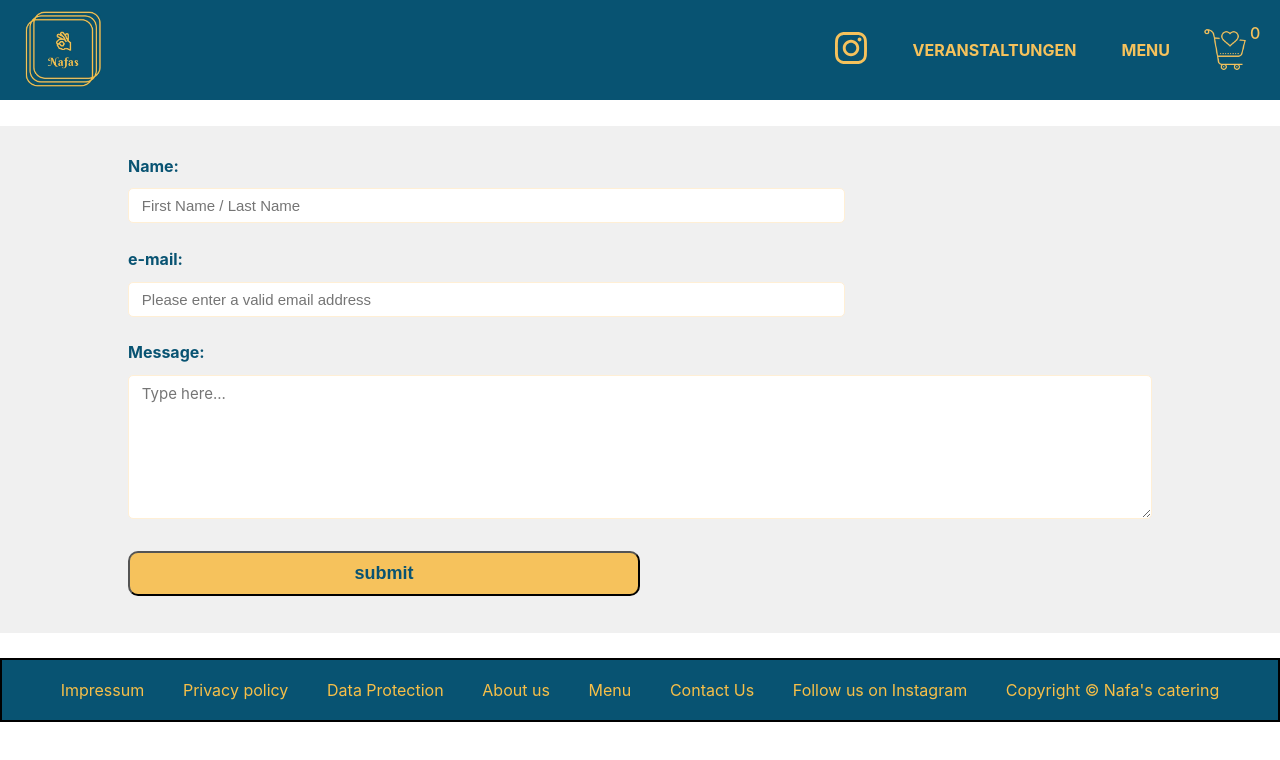
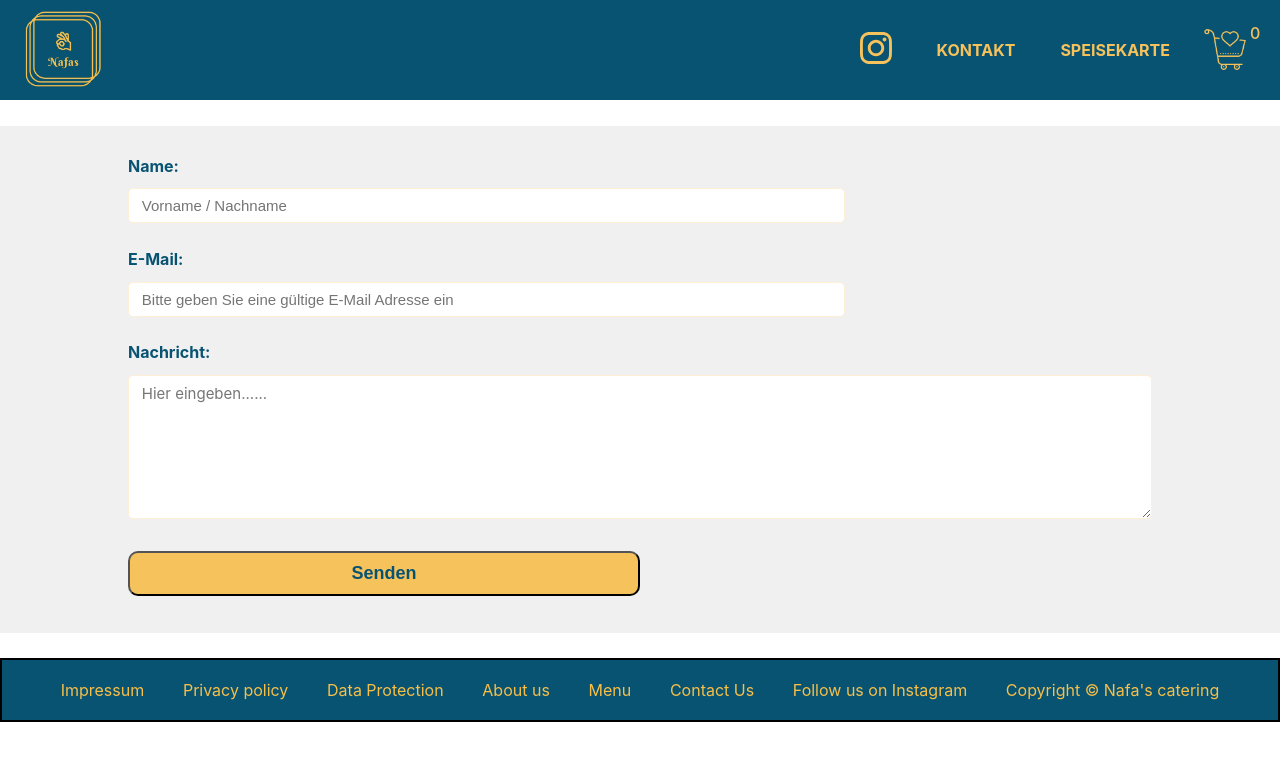
Before and after one commit to kimamov/berlin-catering-app-redilab-spring2023, a Next.js app: page /contactus in a window 1280 px wide. Shown: the top 760 px of the page. Built offline with nearby package versions, Linux system fonts and the light colour scheme.

Commit message:
move contacus into header

```diff
--- a/src/components/Info/contactForm.jsx
+++ b/src/components/Info/contactForm.jsx
@@ -23,10 +23,10 @@ export default function contactForm() {
           name='name'
           value={form.name}
           onChange={handleChange}
-          placeholder='First Name / Last Name'
+          placeholder='Vorname / Nachname'
           required
         />
-        <label className={styles.label} htmlFor='email'>e-mail:</label>
+        <label className={styles.label} htmlFor='email'>E-Mail:</label>
         <input
           className={styles.email}
           type='email'
@@ -34,10 +34,10 @@ export default function contactForm() {
           name='email'
           value={form.email}
           onChange={handleChange}
-          placeholder='Please enter a valid email address'
+          placeholder='Bitte geben Sie eine gültige E-Mail Adresse ein'
           required
         />
-        <label className={styles.label} htmlFor='message'>Message:</label>
+        <label className={styles.label} htmlFor='message'>Nachricht:</label>
         <textarea
           className={styles.message}
           type='text'
@@ -45,11 +45,11 @@ export default function contactForm() {
           name='message'
           value={form.message}
           onChange={handleChange}
-          placeholder='Type here...'
+          placeholder='Hier eingeben......'
           required
           maxlength='900'
         />
-        <button className={styles.submit}>submit</button>
+        <button className={styles.submit}>Senden</button>
       </form>
     </div>
   );
--- a/src/components/layout/header.jsx
+++ b/src/components/layout/header.jsx
@@ -21,11 +21,14 @@ export default function Header() {
               <Image className={styles.instagram} src={instagramIcon} alt='Instagram Icon'/>
             </a>
           </li>
+          {/* <li className={styles.navLinkItem}>
+            <Link href="/events" className={styles.navLink}>VERANSTALTUNGEN</Link>
+          </li> */}
           <li className={styles.navLinkItem}>
-            <Link href="/events" className={styles.navLink}>VERANSTALTUNGEN</Link>
+            <Link href="/contactus" className={styles.navLink}>KONTAKT</Link>
           </li>
           <li className={styles.navLinkItem}>
-            <Link href="/menu" className={styles.navLink}>MENU</Link>
+            <Link href="/menu" className={styles.navLink}>SPEISEKARTE</Link>
           </li>
           <li>
             <Link href="/cart">
```
